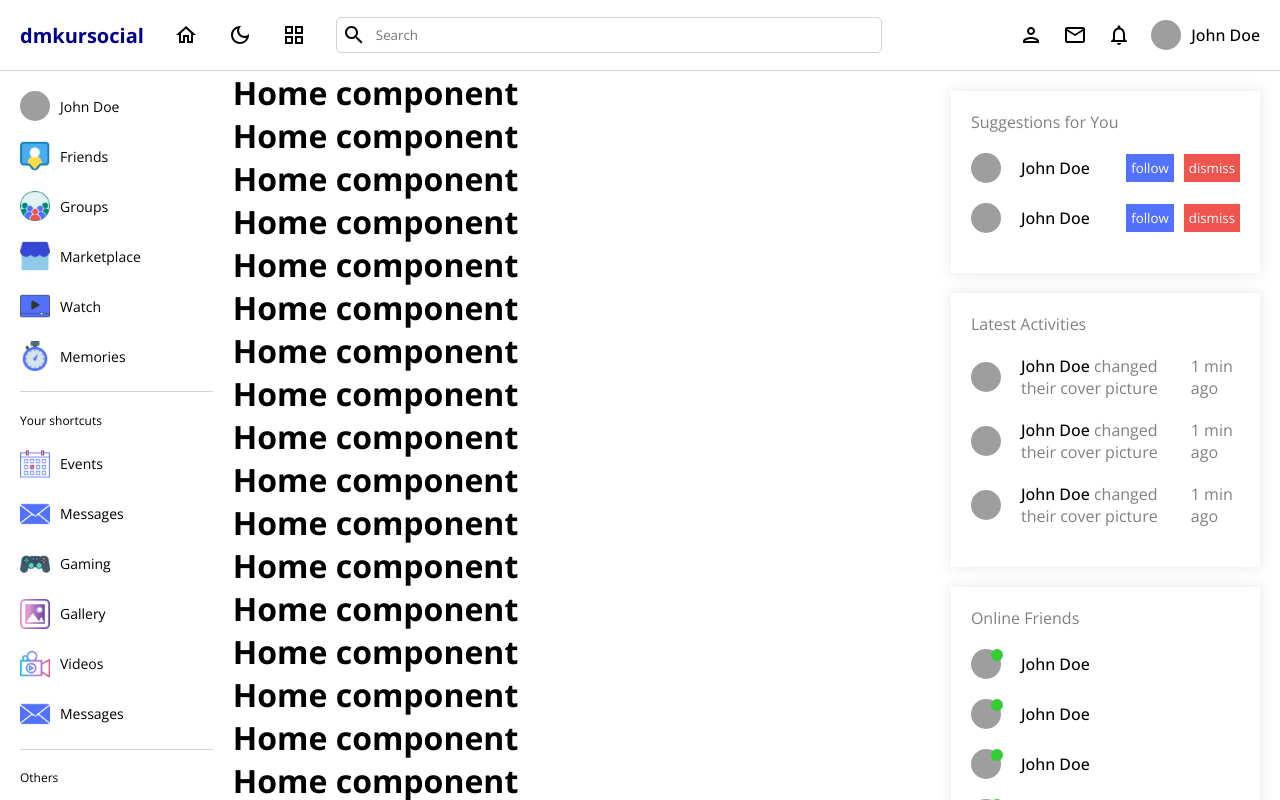
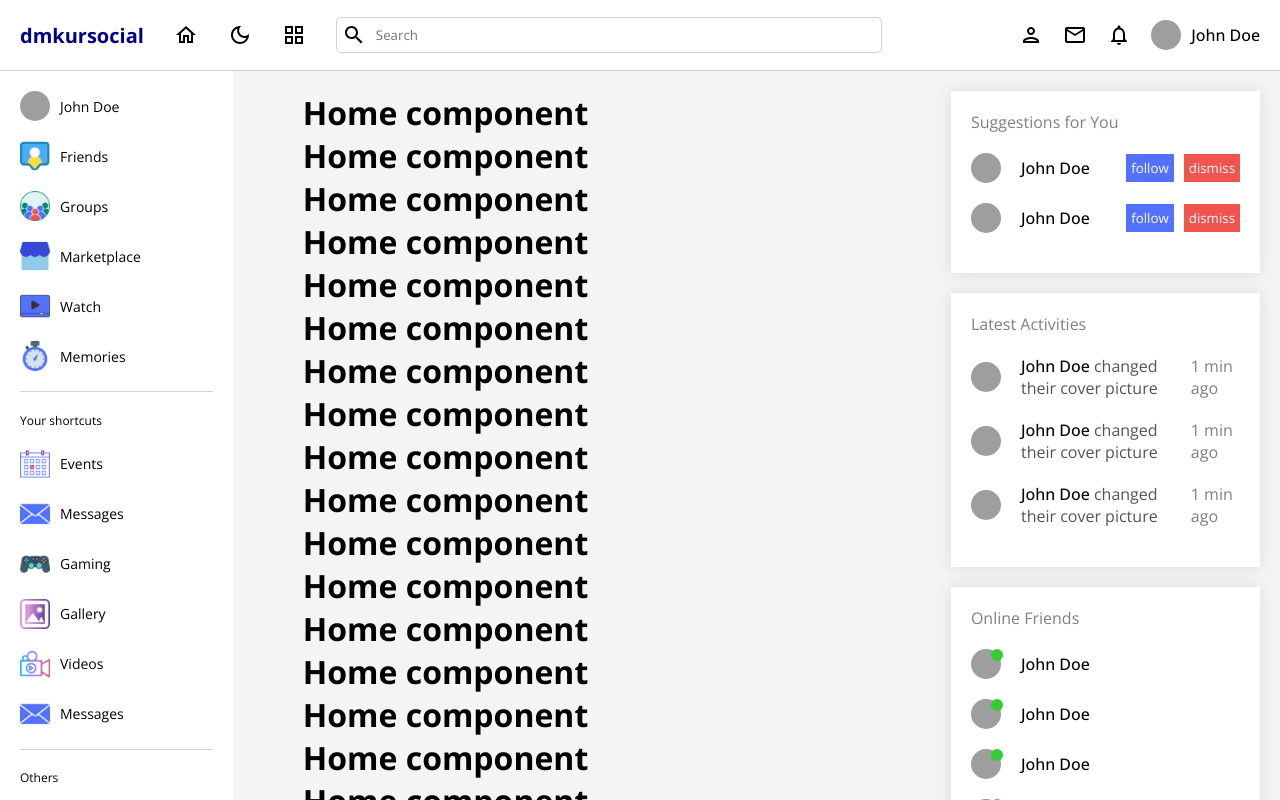
Before and after one commit to dmkur/social-media_react, a React (Create React App) app: page / in a window 1280 px wide. Shown: the top 800 px of the page. Built offline with nearby package versions, Linux system fonts and the light colour scheme; grey boxes are pictures that could not be loaded.

Commit message:
add dark/light themes

```diff
--- a/src/App.js
+++ b/src/App.js
@@ -1,35 +1,42 @@
-import { Home, Login, Profile, Register } from "./pages";
+import "./style.scss"
+import {Home, Login, Profile, Register} from "./pages";
 import {
     createBrowserRouter,
     Navigate,
     Outlet,
     RouterProvider,
 } from "react-router-dom";
-import { NavBar } from "./components/navbar/NavBar";
-import { LeftBar } from "./components/leftBar/LeftBar";
-import { RightBar } from "./components/rightBar/RightBar";
+import {NavBar} from "./components/navbar/NavBar";
+import {LeftBar} from "./components/leftBar/LeftBar";
+import {RightBar} from "./components/rightBar/RightBar";
+import {useContext} from "react";
+import {DarkModeContext} from "./context/darkModeContext";
+
 
 const App = () => {
     const currentUser = true;
 
+    // useContext(DarkModeContext) - обираємо який контекс використати
+    const {darkMode} = useContext(DarkModeContext);
+
     const Layout = () => {
         return (
-      <div className="theme-dark">
-        <NavBar />
-        <div style={{ display: "flex" }}>
-          <LeftBar />
-          <div style={{ flex: 6 }}>
-            <Outlet />
+            <div className={`theme-${darkMode ? 'dark' : 'light'}`}>
+                <NavBar/>
+                <div style={{display: "flex"}}>
+                    <LeftBar/>
+                    <div style={{flex: 6}}>
+                        <Outlet/>
                     </div>
-          <RightBar />
+                    <RightBar/>
                 </div>
             </div>
         );
     };
 
-  const ProtectedRoute = ({ children }) => {
+    const ProtectedRoute = ({children}) => {
         if (!currentUser) {
-      return <Navigate to={"/login"} />;
+            return <Navigate to={"/login"}/>;
         }
 
         return children;
@@ -40,35 +47,35 @@
             path: "/",
             element: (
                 <ProtectedRoute>
-          <Layout />
+                    <Layout/>
                 </ProtectedRoute>
             ),
             children: [
                 {
                     path: "/",
-          element: <Home />,
+                    element: <Home/>,
                 },
                 {
                     path: "/profile/:id",
-          element: <Profile />,
+                    element: <Profile/>,
                 },
             ],
         },
         {
             path: "/login",
-      element: <Login />,
+            element: <Login/>,
         },
         {
             path: "/register",
-      element: <Register />,
+            element: <Register/>,
         },
     ]);
 
     return (
         <div>
-      <RouterProvider router={router} />
+            <RouterProvider router={router}/>
         </div>
     );
 };
 
-export { App };
+export {App};
--- a/src/components/leftBar/leftBar.scss
+++ b/src/components/leftBar/leftBar.scss
@@ -1,4 +1,10 @@
+@import "../../style.scss";
+
 .leftBar {
+  @include themify($themes) {
+    color: themed('textColor');
+    background-color: themed('bg');
+
     //  задали ширу через FLEX
     flex: 2;
     //  ств фіксованого лівого меню
@@ -20,11 +26,12 @@
       padding: 20px;
 
       hr {
-      margin: 20px 0px;
+        margin: 20px 0;
         border: none;
         height: 0.5px;
-      background-color: lightgray;
+        background-color: themed("border");
       }
+
       .menu {
         display: flex;
         flex-direction: column;
@@ -38,12 +45,14 @@
           display: flex;
           align-items: center;
           gap: 10px;
+
           img {
             width: 30px;
             height: 30px;
             border-radius: 50%;
             object-fit: cover;
           }
+
           span {
             font-size: 14px;
           }
@@ -53,9 +62,11 @@
           display: flex;
           align-items: center;
           gap: 10px;
+
           img {
             width: 30px;
           }
+
           span {
             font-size: 14px;
           }
@@ -63,3 +74,4 @@
       }
     }
   }
+}
--- a/src/components/navbar/navBar.scss
+++ b/src/components/navbar/navBar.scss
@@ -1,12 +1,16 @@
+@import "../../style.scss";
+
 .navBar {
+  @include themify($themes) {
     display: flex;
     align-items: center;
     justify-content: space-between;
     padding: 10px 20px;
     height: 50px;
-  border-bottom: 1px solid lightgrey;
+    border-bottom: 1px solid themed('border');
 
-  background-color: white;
+    background-color: themed("bg");
+    color: themed('textColor');
     position: sticky;
     top: 0;
 
@@ -18,14 +22,14 @@
       span {
         font-weight: bold;
         font-size: 20px;
-      color: darkblue;
+        color: themed("logo");
       }
 
       .search {
         display: flex;
         align-items: center;
         gap: 10px;
-      border: 1px solid lightgrey;
+        border: 1px solid themed('border');
         border-radius: 5px;
         padding: 5px;
       }
@@ -33,6 +37,8 @@
       input {
         border: none;
         width: 500px;
+        color: themed('textColor');
+        background-color: transparent;
       }
     }
 
@@ -46,6 +52,7 @@
         align-items: center;
         gap: 10px;
         font-weight: 500;
+
         img {
           width: 30px;
           height: 30px;
@@ -58,3 +65,4 @@
       }
     }
   }
+}
--- a/src/components/rightBar/rightBar.scss
+++ b/src/components/rightBar/rightBar.scss
@@ -1,4 +1,11 @@
+@import "../../style.scss";
+
+
 .rightBar {
+  @include themify($themes) {
+
+    background-color: themed('bgSoft');
+
     flex: 3;
     position: sticky;
     //  враховуємо висоту набару яка 70
@@ -17,16 +24,18 @@
 
     .container {
       padding: 20px;
+
       .item {
-      -webkit-box-shadow: 0px 0px 15px 1px rgba(0, 0, 0, 0.09);
-      -moz-box-shadow: 0px 0px 15px 1px rgba(0, 0, 0, 0.09);
-      box-shadow: 0px 0px 15px 1px rgba(0, 0, 0, 0.09);
+        -webkit-box-shadow: 0 0 15px 1px rgba(0, 0, 0, 0.09);
+        -moz-box-shadow: 0 0 15px 1px rgba(0, 0, 0, 0.09);
+        box-shadow: 0 0 15px 1px rgba(0, 0, 0, 0.09);
         padding: 20px;
         margin-bottom: 20px;
-      // background-color: themed("bg");
+         background-color: themed("bg");
         span {
           color: gray;
         }
+
         .user {
           display: flex;
           align-items: center;
@@ -39,6 +48,7 @@
             gap: 20px;
 
             position: relative;
+
             img {
               width: 30px;
               height: 30px;
@@ -58,13 +68,15 @@
             }
 
             p {
-            color: gray;
+              color: themed('textColorsoft');
             }
+
             span {
               font-weight: 500;
-            color: black;
+              color:  themed('textColor');
             }
           }
+
           .buttons {
             display: flex;
             align-items: center;
@@ -79,6 +91,7 @@
               &:first-child {
                 background-color: #5271ff;
               }
+
               &:last-child {
                 background-color: #f0544f;
               }
@@ -88,3 +101,4 @@
       }
     }
   }
+}
--- /dev/null
+++ b/src/context/darkModeContext.js
@@ -0,0 +1,29 @@
+import {createContext, useEffect, useState} from "react";
+
+export const DarkModeContext = createContext();
+
+export const DarkModeContextProvider = ({children}) => {
+    const [darkMode, setDarkMode] = useState(
+        // || - озн. якщо відсутнє значення (напр перше відвідування сайту)
+        // то localStorage порожній, відповідно застосується наступне значення яке ми вказали, тобто false
+        JSON.parse(localStorage.getItem('darkMode') || false)
+        // без JSON отримуємо стрінгу замість boolean
+    );
+
+    const toggle = () => {
+        setDarkMode(!darkMode)
+    }
+
+    useEffect(() => {
+        // сетаємо ключ darkMode із значенням darkMode(false- див 7 рядок)
+        localStorage.setItem('darkMode', darkMode)
+    }, [darkMode])
+    // в залежність ставимо darkMode щоб при зміні ми сетали нове значення в сховище
+
+    return (
+        // тут ми через Provider вказуємо що повертаємо
+        // darkMode - щоб тема змінювалась відносно даного значення
+        // toggle - щоб змінювати значення darkMode
+        <DarkModeContext.Provider value={{darkMode, toggle}}>{children}</DarkModeContext.Provider>
+    )
+}
--- a/src/index.js
+++ b/src/index.js
@@ -2,11 +2,15 @@
 import ReactDOM from 'react-dom/client';
 
 import {App} from './App';
+import {DarkModeContextProvider} from "./context/darkModeContext";
+
 
 
 const root = ReactDOM.createRoot(document.getElementById('root'));
 root.render(
     <React.StrictMode>
-        <App/>
+        <DarkModeContextProvider>
+            <App/>
+        </DarkModeContextProvider>
     </React.StrictMode>
 );
--- a/src/pages/home/Home.js
+++ b/src/pages/home/Home.js
@@ -2,7 +2,7 @@
 
 const Home = () => {
   return (
-    <div>
+    <div className={'home'}>
       <h1>Home component</h1>
       <h1>Home component</h1>
       <h1>Home component</h1>
--- a/src/pages/home/home.scss
+++ b/src/pages/home/home.scss
@@ -0,0 +1,9 @@
+@import "../../style.scss";
+
+
+.home {
+  @include themify($themes) {
+    background-color: themed('bgSoft');
+    padding: 20px 70px ;
+  }
+}
--- a/src/style.scss
+++ b/src/style.scss
@@ -0,0 +1,41 @@
+$themes: (
+        light:(
+                textColor:#000,
+                bg:white,
+                logo:darkblue,
+                bgSoft:#f6f3f3,
+                textColorsoft:#555,
+                border:lightgray,
+        ),
+        dark:(
+                textColor:whitesmoke,
+                bg:#222,
+                logo:white,
+                bgSoft:#333,
+                textColorsoft:lightgray,
+                border:#444,
+        )
+);
+
+@mixin themify($themes) {
+  @each $theme, $map in $themes {
+    .theme-#{$theme} & {
+      $theme-map: () !global;
+      @each $key, $submap in $map {
+        $value: map-get(map-get($themes, $theme), "#{$key}");
+        $theme-map: map-merge(
+                        $theme-map,
+                        (
+                                $key: $value,
+                        )
+        ) !global;
+      }
+      @content;
+      $theme-map: null !global;
+    }
+  }
+}
+
+@function themed($key) {
+  @return map-get($theme-map, $key);
+}
```
Also changed, not shown: src/components/navbar/NavBar.js (+13 -3 lines). Lines whose indentation alone changed are shown as unchanged.
